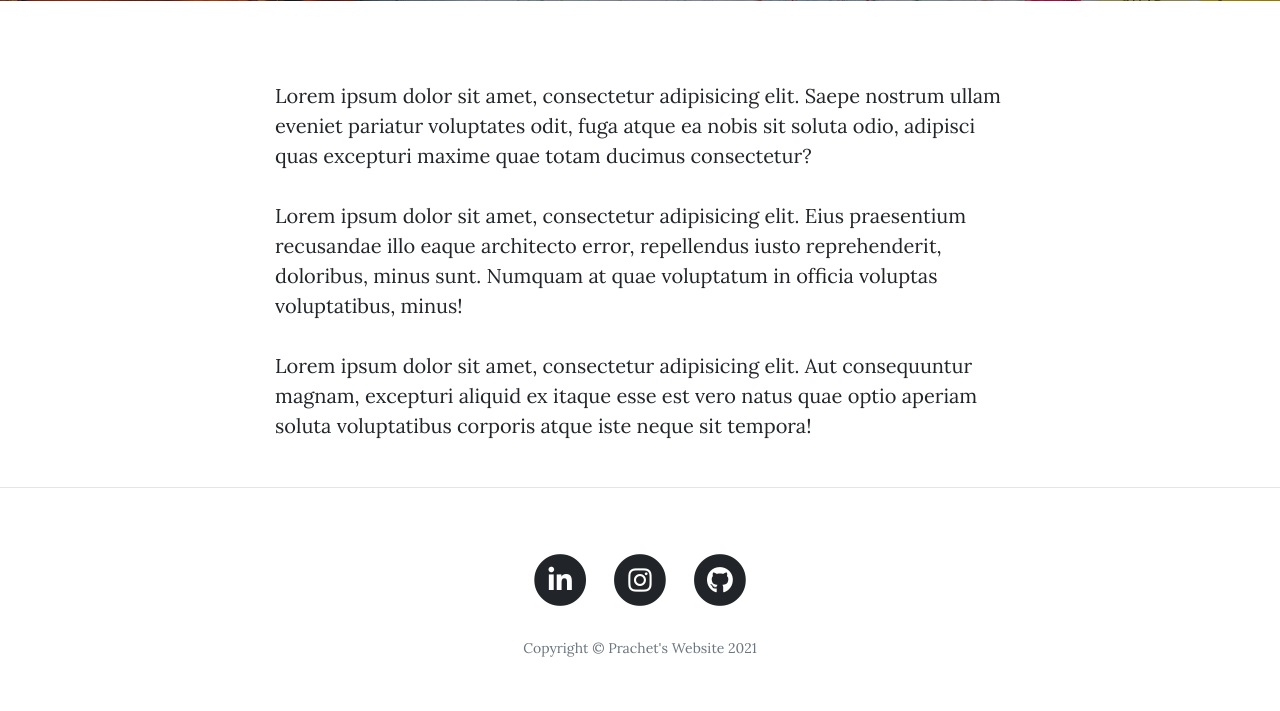
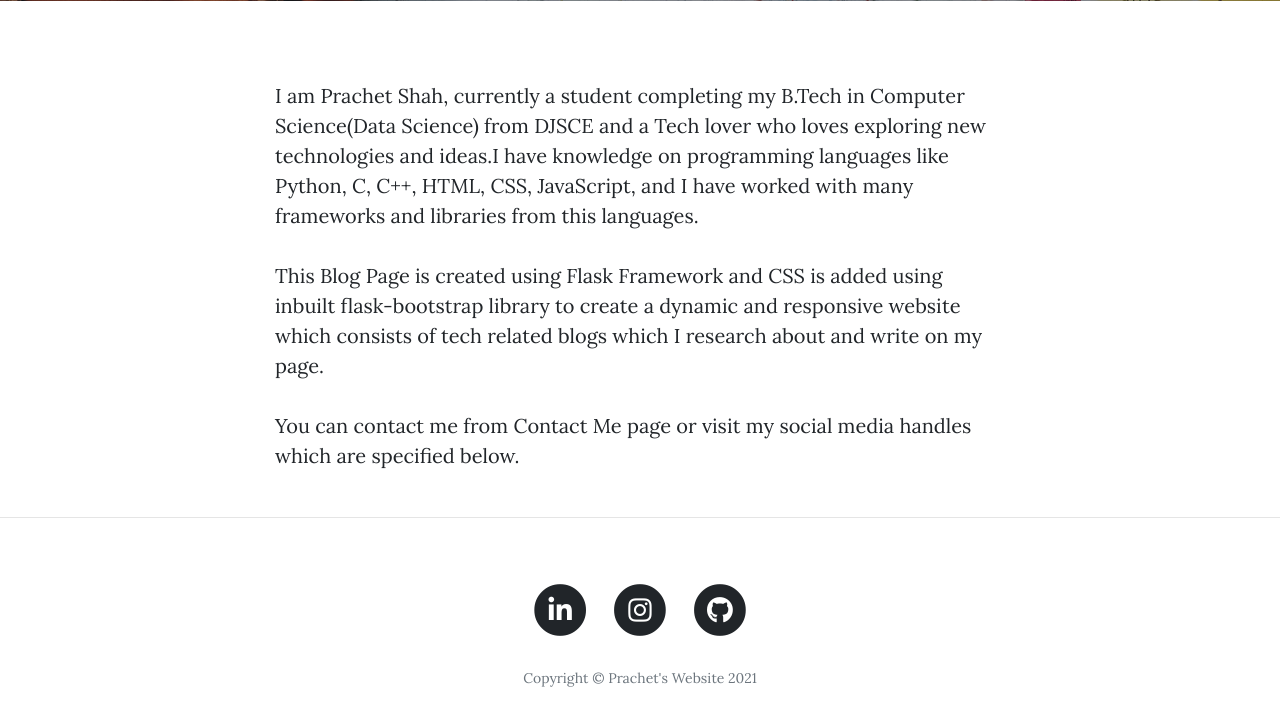
Before and after one commit to PrachetShah/Prachet-Blog, a Flask app: page /about in a window 1280 px wide. Shown: the part 531-1242 px from the top of the page. Before the commit the page ends 1188 px from the top, so only its background shows below. Run offline with Flask 2, Linux system fonts and the light colour scheme; some libraries are stand-ins or nearby versions.

Commit message:
Update about.html

```diff
--- a/templates/about.html
+++ b/templates/about.html
@@ -19,9 +19,12 @@
   <div class="container">
     <div class="row">
       <div class="col-lg-8 col-md-10 mx-auto">
-        <p>Lorem ipsum dolor sit amet, consectetur adipisicing elit. Saepe nostrum ullam eveniet pariatur voluptates odit, fuga atque ea nobis sit soluta odio, adipisci quas excepturi maxime quae totam ducimus consectetur?</p>
-        <p>Lorem ipsum dolor sit amet, consectetur adipisicing elit. Eius praesentium recusandae illo eaque architecto error, repellendus iusto reprehenderit, doloribus, minus sunt. Numquam at quae voluptatum in officia voluptas voluptatibus, minus!</p>
-        <p>Lorem ipsum dolor sit amet, consectetur adipisicing elit. Aut consequuntur magnam, excepturi aliquid ex itaque esse est vero natus quae optio aperiam soluta voluptatibus corporis atque iste neque sit tempora!</p>
+        <p>I am Prachet Shah, currently a student completing my B.Tech in Computer Science(Data Science) from DJSCE and a Tech lover who loves exploring new technologies and ideas.I have knowledge on programming languages like Python, C, C++, HTML, CSS, JavaScript, and I have worked with many frameworks and libraries from this languages.</p>
+
+<p>This Blog Page is created using Flask Framework and CSS is added using inbuilt flask-bootstrap library to create a dynamic and responsive website which consists of tech related blogs which I research about and write on my page.</p>
+
+<p>You can contact me from Contact Me page or visit my social media handles which are specified below.</p>
+
       </div>
     </div>
   </div>
```
